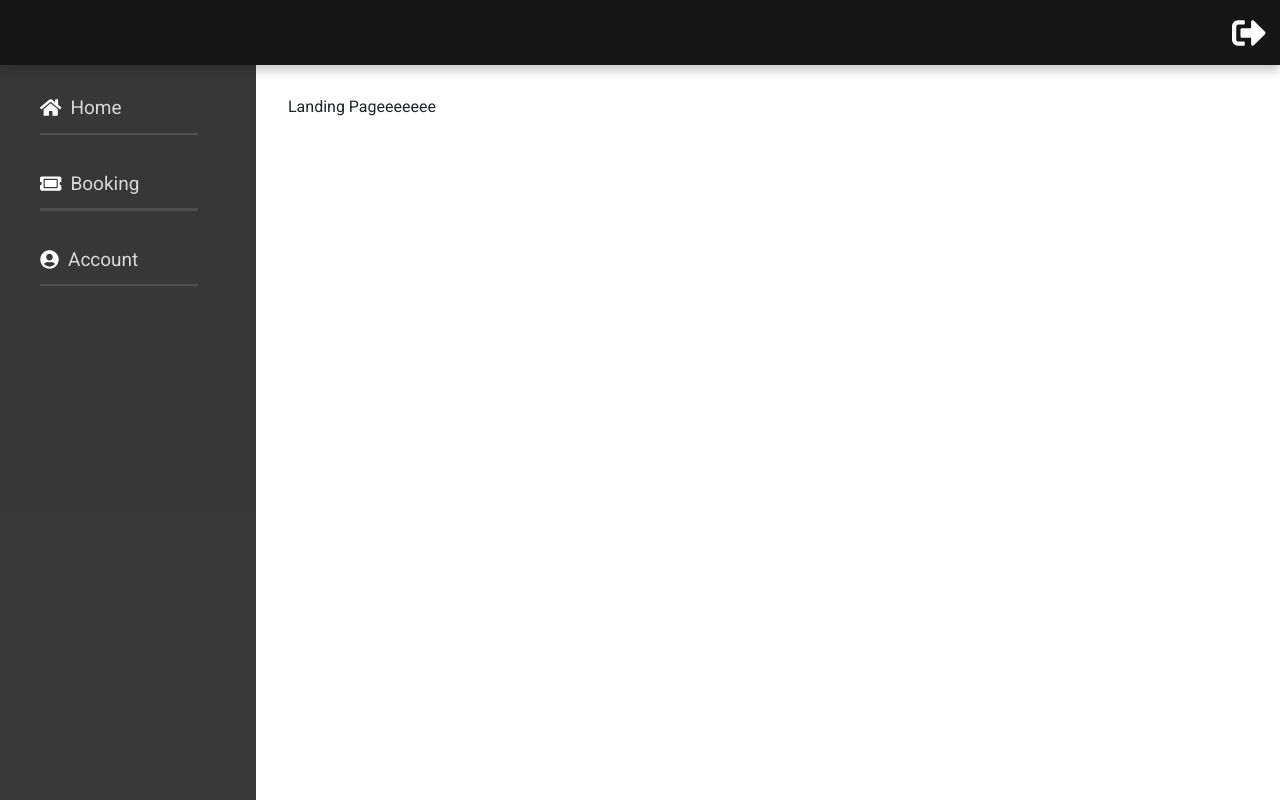
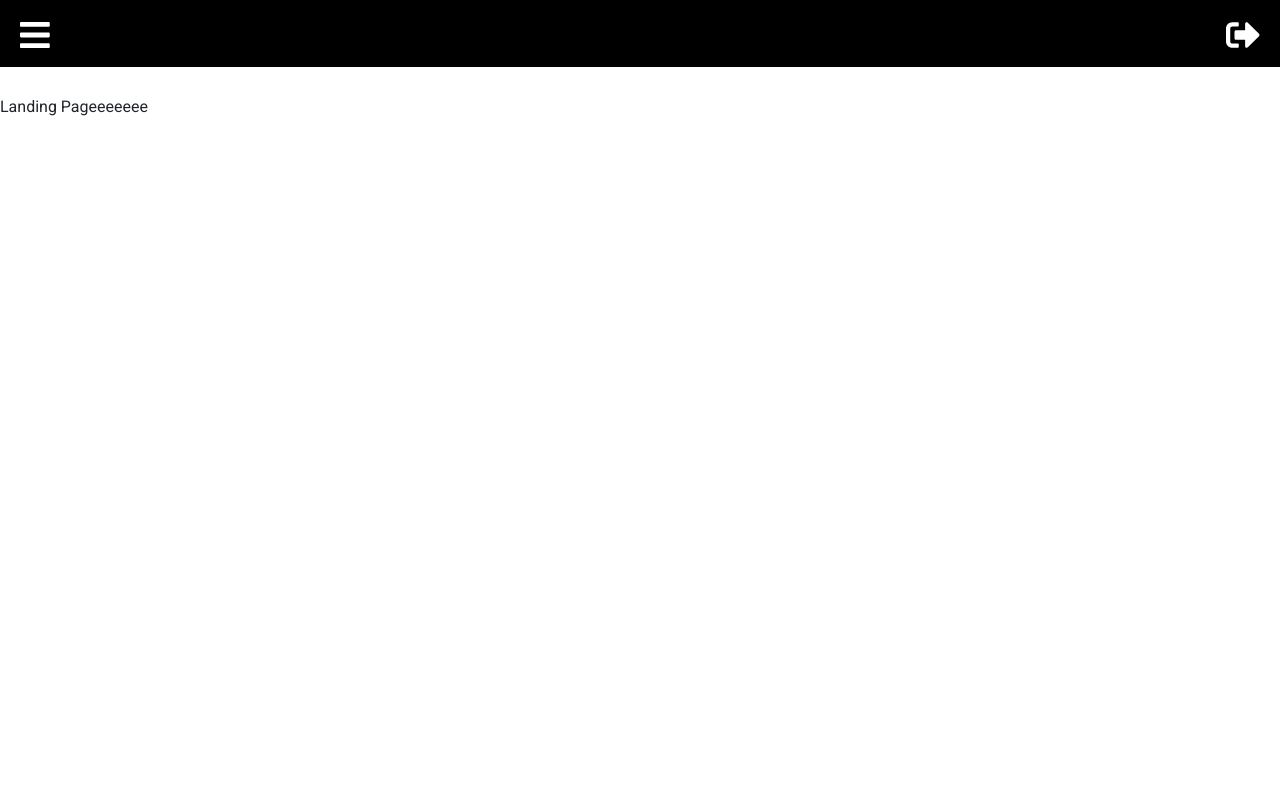
Before and after one commit to Aishh2k/ASDL-FrontEnd, a React (Create React App) app: page /Dashboard/Passenger in a window 1280 px wide. Shown: the top 800 px of the page. Built offline with nearby package versions, Linux system fonts and the light colour scheme.

Commit message:
Validations and Sidebar Toggle and css fixed

```diff
--- a/src/Components/Css/Account.css
+++ b/src/Components/Css/Account.css
@@ -1,22 +1,27 @@
 
 .account{
   position: absolute;
-    width: 400px;
+    width: 450px;
     padding: 15px 30px;
-    background: #f4f7f8;
+    background: #ebf5f8;
     border-radius: 8px;
+    position: fixed;
+    left: 50%;
     transform: translate(-50%,-50%);
-    left: 60%;
-    top:55%;
+    top: 55%;
+
     float: left;
     clear: left;
   }
 
 #account-title {
-  position: absolute;
+  position: fixed;
   transform: translate(-50%,-50%);
-    left: 60%;
-    top: 15%;
+  left: 50%;
+  top: 120px
+
+
+
 
   }
 
--- a/src/Components/Css/Booking.css
+++ b/src/Components/Css/Booking.css
@@ -5,7 +5,7 @@
 .booking-form{
     width: 500px;
     position: absolute;
-    left: 60%;
+    left: 50%;
     transform: translate(-50%,-50%);
     top: 55%;
     color: black;
--- a/src/Components/Css/Dashboard.css
+++ b/src/Components/Css/Dashboard.css
@@ -1,9 +1,11 @@
 #dashnav{ /*Dashboard nav */
-    padding:8px;
-    height:65px;
-    background-color: #151515;
-    box-shadow: 0 5px 10px rgba(0, 0, 0, 0.233);
-    margin-bottom: 0px;
+    height: 67px;
+    width: 100%;
+    position: fixed;
+    text-align: center;
+    padding-top: 10px;
+    background-color: black;
+
 
 }
 
@@ -14,25 +16,17 @@
     color: white;
     background-color: transparent;
     border: none;
-    padding-left: 20px;
+    padding-right: 20px;
     font-size: 34px;
 
 }
 
-#sidebar{
-    background-color: #151515;
-    top:65px;
-    left:0;
-    bottom: 0;
-    width: 13rem;
-    position: absolute;
-    height:1200px;
-    flex-direction: column;
-    align-items: center;
-
+#navbutton{
+    cursor: pointer;
+    outline: none;
+    border: none;
+    background-color: transparent;
+    font-size: 34px;
+    padding-left: 20px;
+    float: left;
 }
-
-#main-content{
-    margin-left: 18rem;
-    margin-top: 30px;
-}
--- /dev/null
+++ b/src/Components/Css/LandingPage.css
@@ -0,0 +1,3 @@
+#landingPage{
+    padding-top: 95px;
+}
--- a/src/Components/Css/Sidebar.css
+++ b/src/Components/Css/Sidebar.css
@@ -1,57 +1,52 @@
-#sidebar{
-    background-color: rgba(15, 14, 14, 0.829);
-    top:65px;
-    left:0;
-    width: 16rem;
+.sidebar{
+  background-color: #000000;
+    height: 100vh;
+    width: 14.5rem;
+    padding-top: 70px;
     z-index:1;
-    position: absolute;
-    height: 1200px;
-    flex-direction: column;
-    align-items: center;
-
+    top:0;
+    position: fixed;
+    display: block;
+    left: -100%;
+    transition: 950ms;
+    box-shadow:0 1px 12px rgba(0, 0, 0, 0.705);
 
 }
 
-
-
+.sidebar.active{
+  left: 0;
+  transition: 500ms;
+}
 
 a{
-  color: rgba(255, 255, 255, 0.808);
+  color: rgb(255, 255, 255);
 }
 a:link{
   text-decoration: none!important;
 
 }
 a:hover{
-  color: rgba(255, 255, 255, 0.473);
+  color: rgba(138, 136, 136, 0.719);
 }
 
 .sidebar-item{
-  margin-top: 10px;
-  padding-top: 19px;
+  padding-top: 35px;
   text-decoration: none;
   list-style-type: none;
-  font-size: 19px;
-  margin-bottom: 2px;
+  font-size: 22px;
+  margin-bottom: 25px;
 
 
 }
 
-.sidebar-item p:after {
-  content: "";
-  height: 2.3px;
-  width: 73%;
-  margin-left: 0px;
-  background-color: rgba(255, 255, 255, 0.12);
-  display: block;
-  margin-top: 10px;
-  margin-bottom: 15px;
+.sidebar-items{
+  padding-left: 27px;
 }
 
 .sidebar-icon{
   float: left;
-  color: white;
-  margin-right: 9px;
+  color: rgb(255, 255, 255);
+  margin-right: 19px;
   margin-top: 4px;
 
 }
--- a/src/Components/Jsx/Dashboard/DashNav.jsx
+++ b/src/Components/Jsx/Dashboard/DashNav.jsx
@@ -2,26 +2,75 @@ import React, { Component } from 'react'
 import { FontAwesomeIcon } from '@fortawesome/react-fontawesome'
 import { faBars, faSignOutAlt } from '@fortawesome/free-solid-svg-icons'
 import '../../Css/Dashboard.css'
+import '../../Css/Sidebar.css'
+
+
+import {SidebarData} from './SidebarData'
+import {Link} from 'react-router-dom';
+
 
 
 class DashNav extends Component {
     constructor(){
         super();
+        this.state={
+            showMe:false
+        }
         this.handleLogout=this.handleLogout.bind(this)
+        this.handleClick=this.handleClick.bind(this)
+        this.handleLinkClick=this.handleLinkClick.bind(this)
+
+
+    }
+
+    handleClick(){
+        this.setState({
+            showMe: ! this.state.showMe
+        })
     }
 
     async handleLogout(event){
         event.preventDefault();
+        this.props.history.push('/Login')
+    }
 
-        this.props.history.push("/Login")
+    handleLinkClick(){
+        this.setState({
+            showMe: false
+        })
+    }
 
-        }
 
     render() {
         return (
-            <div id="dashnav">
+        <div>
+            <div id="dashnav" className="sticky-top ">
+              <button id="navbutton" ><FontAwesomeIcon style={{color:"white"}} onClick={this.handleClick} icon={ faBars } />  </button>
+
               <button id="logout" onClick={ this.handleLogout} ><FontAwesomeIcon icon={faSignOutAlt} />  </button>
             </div>
+
+
+
+
+            <div className={this.state.showMe? 'sidebar  active': 'sidebar'}>
+                    <ul className='sidebar-items'  onClick={this.handleLinkClick} >
+                        { SidebarData.map((item, index) => {
+                        return (
+                            <li key={index} className={item.cName}>
+                                <FontAwesomeIcon className="sidebar-icon" icon={ item.icon } />
+                                <Link  to={item.path}>
+                                    <p>{item.title}</p>
+                                </Link>
+                            </li>
+                        );
+                        })}
+
+                    </ul>
+                </div>
+
+
+        </div>
 
         )
     }
--- a/src/Components/Jsx/Dashboard/DashSide.jsx
+++ /dev/null
@@ -1,34 +0,0 @@
-import React, { Component } from 'react'
-import { FontAwesomeIcon } from "@fortawesome/react-fontawesome";
-import { Link} from 'react-router-dom';
-import { SidebarData } from './SidebarData'
-import '../../Css/Sidebar.css'
-
-class DashSide extends Component {
-    render() {
-        return (
-            <div id="sidebar">
-                 <ul className='sidebar-items'>
-                {SidebarData.map((item, index) => {
-                return (
-                    <li key={index} className={item.cName}>
-                    <FontAwesomeIcon className="sidebar-icon" icon={ item.icon } />
-                    <Link to={item.path}>
-                        <p>{item.title}</p>
-                    </Link>
-                    </li>
-              );
-            })}
-
-
-
-
-             </ul>
-
-
-            </div>
-        )
-    }
-}
-
-export default DashSide
--- a/src/Components/Jsx/Dashboard/Dashboard.jsx
+++ b/src/Components/Jsx/Dashboard/Dashboard.jsx
@@ -3,7 +3,6 @@ import LandingPage from './Pages/LandingPage'
 import Booking from './Pages/Booking'
 import Account from './Pages/Account'
 import DashNav from './DashNav'
-import DashSide from './DashSide'
 import Train from './Pages/Train'
 import { Switch, Route } from 'react-router-dom';
 
@@ -13,7 +12,6 @@ class Dashboard extends Component {
         return (
             <div>
                 <DashNav history={this.props.history}/>
-                <DashSide/>
                 <Switch>
                                 {/* different pages */}
                    <Route  path="/Dashboard/Booking"> <Booking history={this.props.history}/> </Route>
--- a/src/Components/Jsx/Dashboard/Pages/LandingPage.jsx
+++ b/src/Components/Jsx/Dashboard/Pages/LandingPage.jsx
@@ -1,9 +1,11 @@
 import React, { Component } from 'react'
+import '../../../Css/LandingPage.css'
+
 
 class LandingPage extends Component {
     render() {
         return (
-            <div id="main-content">
+            <div id="landingPage">
                 Landing Pageeeeeee
             </div>
         )
```
Also changed, not shown: 1 other file (tests, documents, lock files or other folders).
